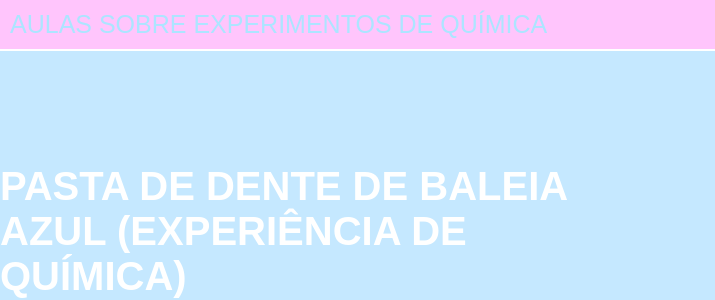
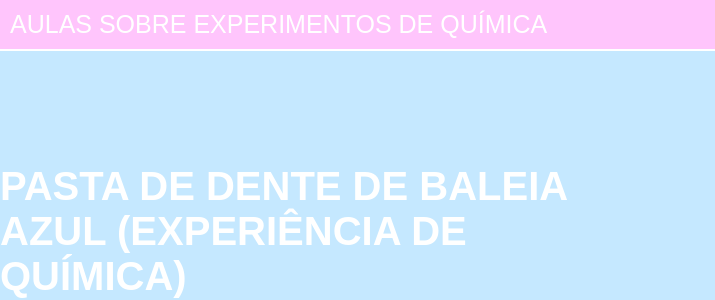
Before and after one commit to biancavieiradutra-a11y/experimentos, a plain HTML site: page index.html in a window 1280 px wide. Shown: the top 300 px of the page, 0-715 px from the left. Drawn offline with Linux system fonts and the light colour scheme; a web font is replaced by a local one.

Commit message:
alteração na cor

```diff
--- a/style.css
+++ b/style.css
@@ -10,7 +10,7 @@ header {
     border-bottom: 2px solid white;
     padding: 10px;
     font-size: 25px;
-    color: rgb(172, 229, 255);
+    color: rgb(255, 255, 255);
 }
 
 .chamada{
```
